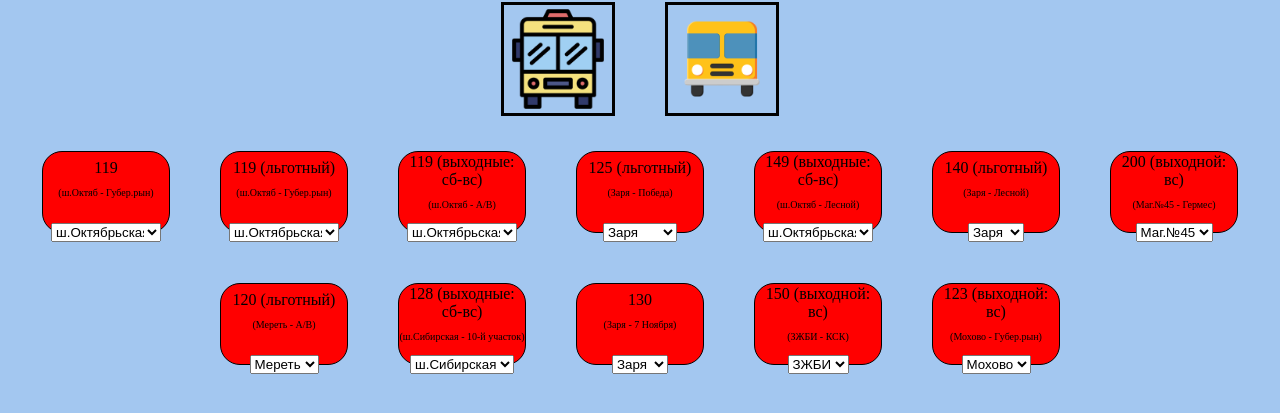
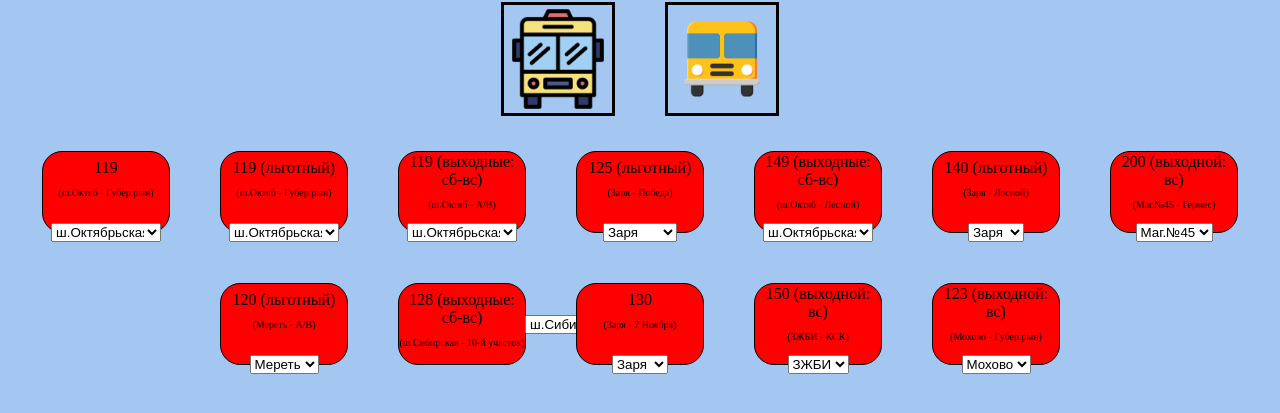
Before and after one commit to OksanaBannova/bus-, a plain HTML site: page index.html in a window 1280 px wide. Shown: the part 147-560 px from the top of the page. Drawn offline with Linux system fonts and the light colour scheme; a web font is replaced by a local one.

Commit message:
Update index.html

```diff
--- a/index.html
+++ b/index.html
@@ -249,7 +249,7 @@
 <div class="bustime"><label class="busnumber" for="country" style="margin:auto;">128 (выходные: сб-вс)
 <p class="textt">(ш.Сибирская - 10-й участок)</p>
 </label>
-<select class="citybus" id="country" name="country">
+<select class="citybus_bus" id="country" name="country">
     <option value="">ш.Сибирская</option>
     <option value="ru">07:20</option>
     <option value="us">09:55</option>
```
